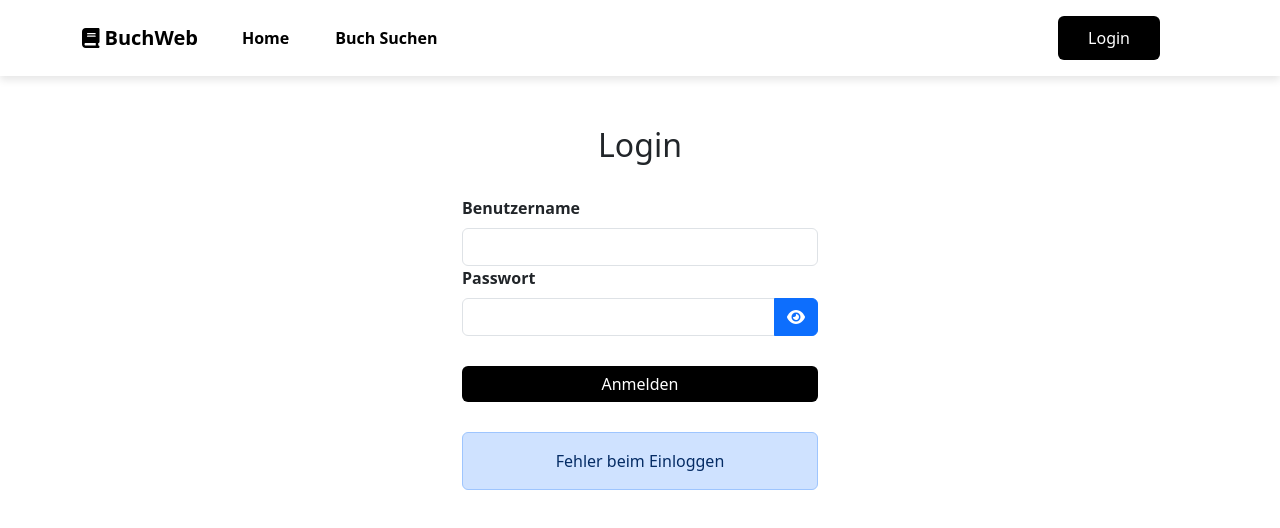
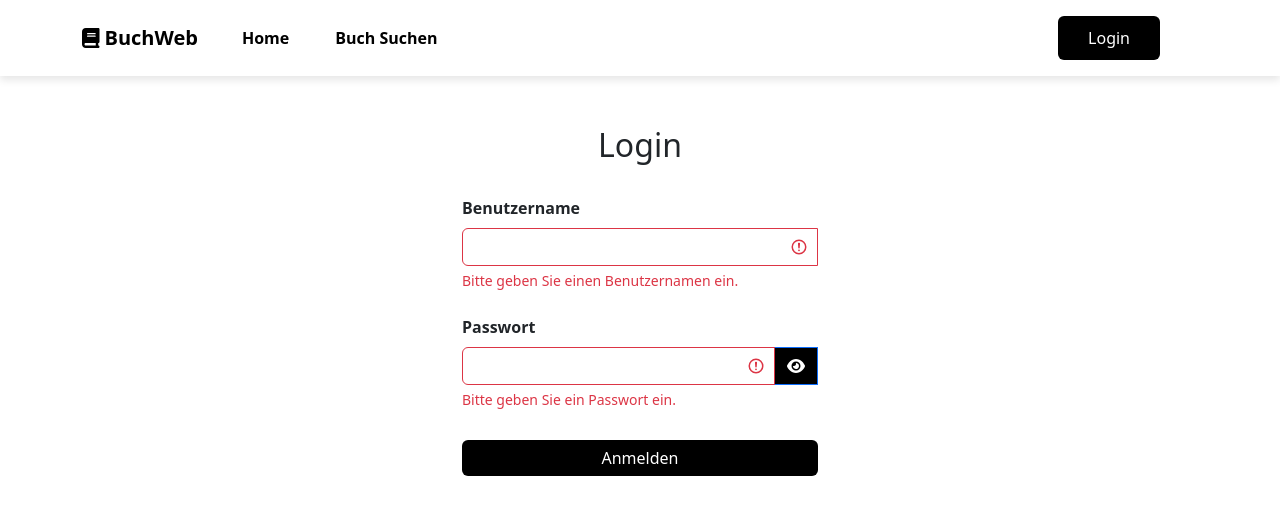
Before and after one commit to Atomfried13/swe_abgabe_2_webserver, a React (Vite) app: page /Login in a window 1280 px wide. Both pictures are taken after a click on the button "Anmelden". Shown: the top 528 px of the page. Built offline with nearby package versions, Linux system fonts and the light colour scheme; no server answers.

Commit message:
Add: Login-Formular Validierung
Wenn kein Benutzername oder kein Passwort eingegeben ist, wird eine entsprechende Aufforderung angezeigt.

```diff
--- a/src/pages/Login/BenutzernameInput.component.tsx
+++ b/src/pages/Login/BenutzernameInput.component.tsx
@@ -1,10 +1,21 @@
 import { Form, InputGroup } from 'react-bootstrap';
+import { ChangeEvent } from 'react';
 
 interface BenutzernameProps {
 	setUsername: React.Dispatch<React.SetStateAction<string>>;
+	setUsernameError: React.Dispatch<React.SetStateAction<boolean>>;
+	usernameError: boolean;
 }
 
-export function BenutzernameInput({ setUsername }: BenutzernameProps) {
+export function BenutzernameInput({
+	setUsername,
+	setUsernameError,
+	usernameError,
+}: BenutzernameProps) {
+	const handleUsernameChange = (event: ChangeEvent<HTMLInputElement>) => {
+		setUsername(event.target.value);
+		setUsernameError(false);
+	};
 	return (
 		<Form.Group className="eingabe-benutzername-form">
 			<Form.Label
@@ -17,8 +28,12 @@ export function BenutzernameInput({ setUsername }: BenutzernameProps) {
 				<Form.Control
 					type="benutzername"
 					id="EingabeBenutzername"
-					onChange={(event) => setUsername(event.target.value)}
+					onChange={handleUsernameChange}
+					isInvalid={usernameError}
 				/>
+				<Form.Control.Feedback type="invalid">
+					Bitte geben Sie einen Benutzernamen ein.
+				</Form.Control.Feedback>
 			</InputGroup>
 		</Form.Group>
 	);
--- a/src/pages/Login/Login.css
+++ b/src/pages/Login/Login.css
@@ -28,3 +28,7 @@
 .benutzername-label {
     font-weight: bold;
 }
+
+.showPasswordBtn {
+    background-color: black !important;
+}
--- a/src/pages/Login/Login.tsx
+++ b/src/pages/Login/Login.tsx
@@ -10,6 +10,8 @@ import './Login.css';
 
 // eslint-disable-next-line max-lines-per-function
 export function Login() {
+	const [usernameError, setUsernameError] = useState(false);
+	const [passwordError, setPasswordError] = useState(false);
 	const [showPassword, setShowPassword] = useState(false);
 	const [username, setUsername] = useState('');
 	const [password, setPassword] = useState('');
@@ -27,6 +29,11 @@ export function Login() {
 
 	const handleLogin = () => {
 		void (async () => {
+			if (!username || !password) {
+				setUsernameError(!username);
+				setPasswordError(!password);
+				return;
+			}
 			setLoading(true);
 
 			try {
@@ -80,9 +87,14 @@ export function Login() {
 						sm={{ span: 8, offset: 2 }}
 						xs={{ span: 8, offset: 2 }}
 					>
-						<BenutzernameInput setUsername={setUsername} />
+						<BenutzernameInput
+							setUsername={setUsername}
+							setUsernameError={setUsernameError}
+							usernameError={usernameError}
+						/>
 					</Col>
 				</Row>
+				<br />
 				<Row>
 					<Col
 						lg={{ span: 4, offset: 4 }}
@@ -94,6 +106,8 @@ export function Login() {
 							setPassword={setPassword}
 							showPassword={showPassword}
 							setShowPassword={setShowPassword}
+							setPasswordError={setPasswordError}
+							passwordError={passwordError}
 						/>
 					</Col>
 				</Row>
--- a/src/pages/Login/PasswortInput.component.tsx
+++ b/src/pages/Login/PasswortInput.component.tsx
@@ -1,18 +1,28 @@
 import { Form, InputGroup, Button } from 'react-bootstrap';
+import { ChangeEvent } from 'react';
 import { FontAwesomeIcon } from '@fortawesome/react-fontawesome';
 import { faEye, faEyeSlash } from '@fortawesome/free-solid-svg-icons';
+import './Login.css';
 
 interface PasswortProps {
 	setPassword: React.Dispatch<React.SetStateAction<string>>;
 	showPassword: boolean;
 	setShowPassword: React.Dispatch<React.SetStateAction<boolean>>;
+	setPasswordError: React.Dispatch<React.SetStateAction<boolean>>;
+	passwordError: boolean;
 }
 
 export function Passwort({
 	showPassword,
 	setShowPassword,
 	setPassword,
+	setPasswordError,
+	passwordError,
 }: PasswortProps) {
+	const handlePasswordChange = (event: ChangeEvent<HTMLInputElement>) => {
+		setPassword(event.target.value);
+		setPasswordError(false);
+	};
 	return (
 		<Form.Group className="eingabe-passwort-form">
 			<Form.Label htmlFor="EingabePasswort" className="passwort-label">
@@ -22,15 +32,22 @@ export function Passwort({
 				<Form.Control
 					type={showPassword ? 'text' : 'password'}
 					id="EingabePasswort"
-					onChange={(event) => setPassword(event.target.value)}
+					onChange={handlePasswordChange}
+					isInvalid={passwordError}
 				/>
-				<Button onClick={() => setShowPassword(!showPassword)}>
+				<Button
+					onClick={() => setShowPassword(!showPassword)}
+					className="showPasswordBtn"
+				>
 					{showPassword ? (
 						<FontAwesomeIcon icon={faEyeSlash} />
 					) : (
 						<FontAwesomeIcon icon={faEye} />
 					)}
 				</Button>
+				<Form.Control.Feedback type="invalid">
+					Bitte geben Sie ein Passwort ein.
+				</Form.Control.Feedback>
 			</InputGroup>
 		</Form.Group>
 	);
```
